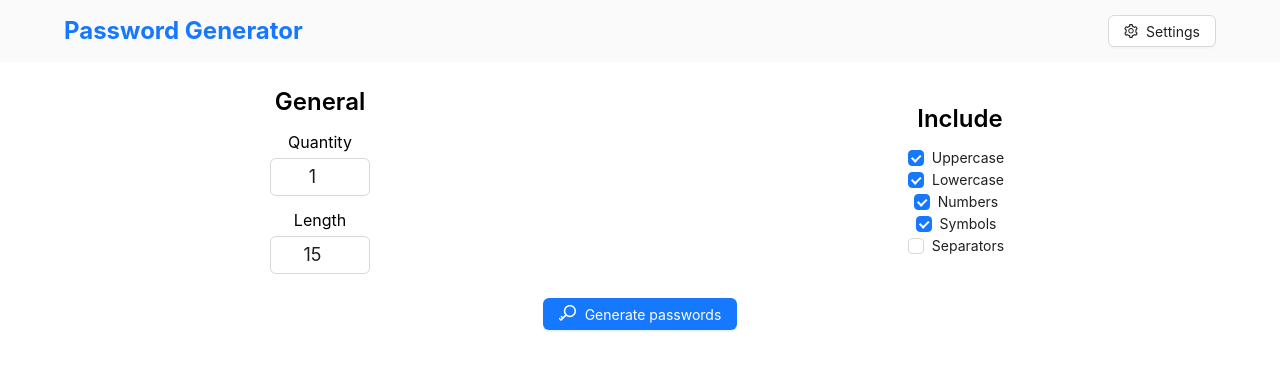
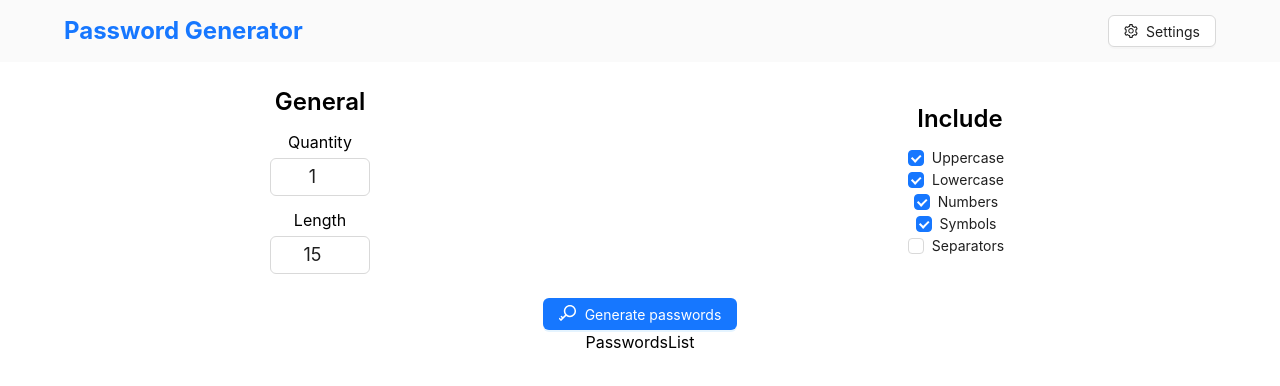
Before and after one commit to alessandro-sherhey/password-generator, a React (Vite) app: page / in a window 1280 px wide. Shown: the top 386 px of the page. Built offline with nearby package versions, Linux system fonts and the light colour scheme.

Commit message:
Added password generation algorithm

```diff
--- a/src/App.jsx
+++ b/src/App.jsx
@@ -4,13 +4,32 @@ import Navbar from "./components/Navbar"
 import Options from "./components/Options"
 import { KeyOutlined } from "@ant-design/icons"
 import { useAnimate, stagger } from "framer-motion"
+import { useSelector, useDispatch } from "react-redux"
+import generatePassword from "./utils/generatePassword"
+import PasswordsList from "./components/PasswordsList"
 
 const App = () => {
+  const dispatch = useDispatch();
   const [scope, animate] = useAnimate();
 
-    useEffect(() => {
-        animate("*:not(input[type='checkbox'])", {opacity: [0, 1]}, {delay: stagger(.032)})
-    }, [animate])
+  const passwords = useSelector(state => state.passwords)
+  const { quantity, length } = useSelector(state => state.options.general);
+  const { uppercase, lowercase, numbers, symbols, separators } = useSelector(state => state.options.include);
+
+  useEffect(() => {
+      animate("*:not(input[type='checkbox'])", {opacity: [0, 1]}, {delay: stagger(.032)})
+  }, [animate])
+
+  const addPasswords = () => {
+    const passwords = generatePassword({
+      quantity, length, uppercase, lowercase, numbers, symbols, separators
+    })
+
+    dispatch({
+      type: 'passwords/generate',
+      payload: passwords,
+    })
+  }
 
   return (
     <>
@@ -21,7 +40,11 @@ const App = () => {
           type="primary"
           icon={<KeyOutlined className="text-lg"/>}
           className="flex items-center bg-primary"
+          onClick={addPasswords}
         >Generate passwords</Button>
+        <PasswordsList
+          passwords={passwords}
+        />
       </main>
     </>
   )
--- /dev/null
+++ b/src/components/PasswordsList.jsx
@@ -0,0 +1,9 @@
+import React from 'react'
+
+const PasswordsList = () => {
+    return (
+        <div>PasswordsList</div>
+    )
+}
+
+export default PasswordsList
--- a/src/redux/passwordsSlice.js
+++ b/src/redux/passwordsSlice.js
@@ -4,9 +4,12 @@ const passwordsSlice = createSlice({
     name: 'passwords',
     initialState: [],
     reducers: {
-        generate: (state, action) => {state.push(...action.payload)}
+        generate: (state, action) => {
+            state = [];
+            state.push(...action.payload)
+        }
     }
 })
 
-export const { generate } = passwordsSlice
+export const { generate } = passwordsSlice.actions;
 export default passwordsSlice.reducer
--- /dev/null
+++ b/src/utils/generatePassword.js
@@ -0,0 +1,38 @@
+const generatePassword = ({
+    quantity, length, uppercase, lowercase, numbers, symbols, separators
+}) => {
+    let chars = "";
+    let password = "";
+    let array = [];
+
+    if (uppercase) {
+        chars += "ABCDEFGHIJKLMNOPQRSTUVWXYZ";
+    }
+    if (lowercase) {
+        chars += "abcdefghijklmnopqrstuvwxyz";
+    }
+    if (numbers) {
+        chars += "0123456789";
+    }
+    if (symbols) {
+        chars += "!@#$%^&*()";
+    }
+
+    for (let i = 0; i < quantity; i++) {
+        password = '';
+        for (let i = 1; i <= length; i++) {
+            if (separators && (i % 6 === 0)) {
+                password += '-';
+            } else {
+                let rndInt = Math.floor(Math.random() * chars.length);
+                password += chars.substring(rndInt, rndInt + 1);
+            }
+        }
+        array.push(password)
+    }
+
+    console.log(array)
+    return array;
+}
+
+export default generatePassword;
```
